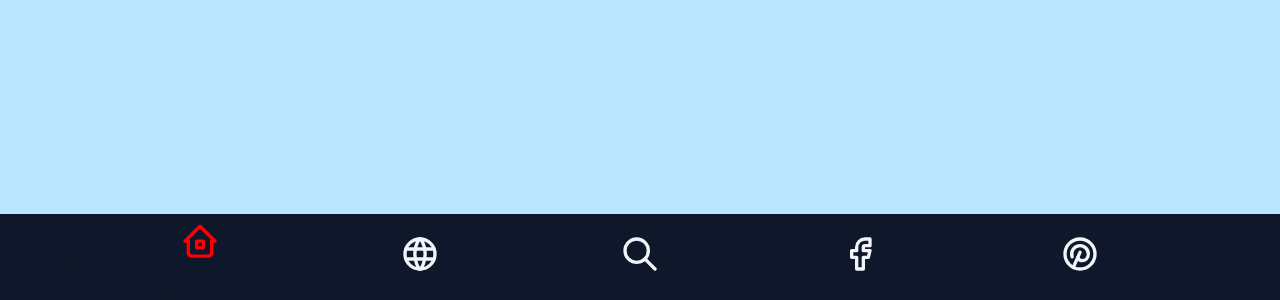
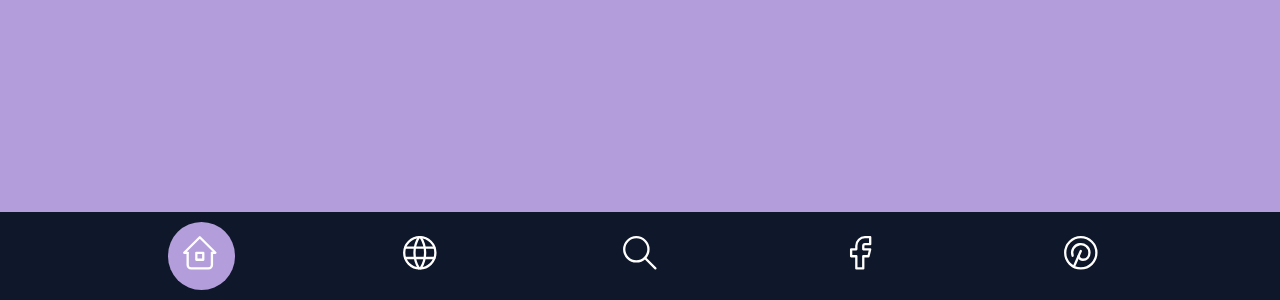
Before and after one commit to captainkapnap/kapericom, a Next.js app: page /portfolio/components/fluid-navbar in a window 1280 px wide. Shown: the part 500-800 px from the top of the page. Built offline with nearby package versions, Linux system fonts and the light colour scheme.

Commit message:
fluid nav bar.. .testing production environemnt since dev enviro could affect animations apparently?

```diff
--- a/src/pages/portfolio/components/fluid-navbar.tsx
+++ b/src/pages/portfolio/components/fluid-navbar.tsx
@@ -3,14 +3,13 @@ import type { RefObject } from 'react';
 import IcT from "~/pages/components/icons";
 import { MouseEvent } from "react";
 
-type CustomCSSProperties = React.CSSProperties & { '--fnb-bgColorItem'?: string };
 
 const fnbItems = [
-    {icon: <IcT icons="home" classNameCustom="w-10 h-10"/>, id: 0, color: '#b39ddb'},
-    {icon: <IcT icons="world" classNameCustom="w-10 h-10" />, id: 1, color: '#80deea'},
-    {icon: <IcT icons="search" classNameCustom="w-10 h-10" />, id: 2, color: '#9fa8da'},
-    {icon: <IcT icons="facebook" classNameCustom="w-10 h-10" />, id: 3, color: '#c5e1a5'},
-    {icon: <IcT icons="pinterest" classNameCustom="w-10 h-10" />, id: 4, color: '#b0bec5'},
+    {icon: <IcT icons="home" classNameCustom="w-10 h-10 fnbIcon" />, id: 0, color: '#b39ddb'},
+    {icon: <IcT icons="world" classNameCustom="w-10 h-10 fnbIcon" />, id: 1, color: '#80deea'},
+    {icon: <IcT icons="search" classNameCustom="w-10 h-10 fnbIcon" />, id: 2, color: '#9fa8da'},
+    {icon: <IcT icons="facebook" classNameCustom="w-10 h-10 fnbIcon" />, id: 3, color: '#c5e1a5'},
+    {icon: <IcT icons="pinterest" classNameCustom="w-10 h-10 fnbIcon" />, id: 4, color: '#b0bec5'},
 ]
 
 function ICodeThis() {
@@ -20,20 +19,21 @@ function ICodeThis() {
     const refMenu = useRef<HTMLDivElement | null>(null);
     const refMenuBorder = useRef<HTMLDivElement | null>(null);
 
+    // Use these refs to get position of elements on the screen.
+    // will ultimately need to calculate fnbLeft once a button is clicked.
+    // fnbLeft will be used to move the MenuBorder (camel back shape)
     const fnbMenu = refMenu.current?.getBoundingClientRect();
     const fnbMenuBorder = refMenuBorder.current?.getBoundingClientRect();
-    if (fnbMenu && refMenuBorder.current) {
-        refMenuBorder.current.style.bottom = `${fnbMenu.height - 6}px`;
-    }
+
 
     // ================ HELPERS ================
     function FNBDisplayIcons() {
 
         return (
-            <div className='flex justify-evenly items-center text-slate-100 py-5' id="fnbSVGContainer">
+            <div className='flex justify-evenly items-center text-slate-100 py-5'>
                 {fnbItems.map((fnbItem, idx) => (
-                    <div className='' id="fnvIndividualSVG" key={idx}>
-                        <button className={`${activeButton === idx ? 'fnbActive fnbMoveBorder' : '' } 'fnbItem'`} onClick={(e) => handleFNBButton(parseInt(e.currentTarget.id), e)} id={idx.toString()} style={{ '--fnb-bgColorItem': fnbItem.color } as CustomCSSProperties } ref={buttonRefs.current[idx]} >{fnbItem.icon}</button>
+                    <div className='' key={idx}>
+                        <button className={`${activeButton === idx ? 'fnbActive' : '' } fnbItem `} onClick={(e) => handleFNBButton(parseInt(e.currentTarget.id), e)} id={idx.toString()} ref={buttonRefs.current[idx]} >{fnbItem.icon}</button>
                     </div>
                 ))}
 
@@ -46,35 +46,46 @@ function ICodeThis() {
 
         const fnbActiveBtn = buttonRefs.current[buttonID]?.current?.getBoundingClientRect();
 
-        if (fnbActiveBtn && fnbMenu && fnbMenuBorder && refMenuBorder.current) {
+        if (fnbActiveBtn && fnbMenu && fnbMenuBorder && refMenuBorder.current && fnbItems[buttonID]) {
             const fnbLeft = `${Math.floor(fnbActiveBtn.left - fnbMenu.left - (fnbMenuBorder.width - fnbActiveBtn.width) / 2)}px`;
-            refMenuBorder.current.style.transform = `translateX(${fnbLeft})`;
-            console.log(fnbMenu.height)
-
+            refMenuBorder.current.style.transform = `translate3d(${fnbLeft}, 0, 0)`;
+            // buttonRefs.current[buttonID].current.style.transform = `translateX(${fnbLeft})`;
+            document.documentElement.style.setProperty('--fnb-bgColorItem', fnbItems[buttonID]?.color || '#000000')
+            console.log(buttonRefs.current)
         }
     }
 
 
     // ================ LIFECYCLE ================
     useEffect(() => {
+        document.documentElement.style.setProperty('--fnb-bgColorItem', fnbItems[0]?.color || '#000000')
+
+
         buttonRefs.current = buttonRefs.current.slice(0,fnbItems.length)
         for (let i = buttonRefs.current.length; i < fnbItems.length; i++) {
             buttonRefs.current[i] = createRef();
         }
-        console.log(buttonRefs.current)
     }, [])
-
+    useEffect(() => {
+        if (fnbMenu && refMenuBorder.current) {
+            refMenuBorder.current.style.bottom = `${fnbMenu.height - 6}px`;
+        }
+    }, [activeButton])
 
     // ================ RETURN ================
     return (
       <>
       <div id="toggleDarkDiv" className="dark">
-        <div id="bodyDiv" className="bg-sky-200 flex items-end min-h-[100svh] w-[100dvw] overflow-hidden">
-            <div className='bg-slate-900 w-full' id="fnbContainer" ref={refMenu}>
-                <FNBDisplayIcons />
+        <div id="bodyDiv" className="flex items-end min-h-[100svh] overflow-hidden bodyDivFNB ">
+            <div className='w-full' id="fnbContainer"  ref={refMenu} >
+                <div className='bg-slate-900 w-full relative' id="fnbMenu">
+                    {/* fnbMenu div is used to ensure overflow-hidden works on fnbMenuBorder */}
+                    {/* since fnbMB is position'd absolute.  of-hidden doesn't work on abs w/o a rel parent */}
+                    <FNBDisplayIcons />
+                    <div className='fnbMenuBorder bg-slate-900' ref={refMenuBorder}></div>
+                </div>
             </div>
 
-            <div className='fnbMenuBorder bg-slate-900' ref={refMenuBorder}></div>
 
         </div>
     </div>
@@ -85,6 +96,7 @@ function ICodeThis() {
                 <path  d="M6.7,45.5c5.7,0.1,14.1-0.4,23.3-4c5.7-2.3,9.9-5,18.1-10.5c10.7-7.1,11.8-9.2,20.6-14.3c5-2.9,9.2-5.2,15.2-7
                 c7.1-2.1,13.3-2.3,17.6-2.1c4.2-0.2,10.5,0.1,17.6,2.1c6.1,1.8,10.2,4.1,15.2,7c8.8,5,9.9,7.1,20.6,14.3c8.3,5.5,12.4,8.2,18.1,10.5
                 c9.2,3.6,17.6,4.2,23.3,4H6.7z"/>
+                {/* <path d="M2,98 L5,2 L98,98" /> */}
             </clipPath>
         </svg>
     </div>
--- a/src/styles/app.css
+++ b/src/styles/app.css
@@ -388,35 +388,12 @@ p {
 
 /* Fluid Navbar */
 
-.fnbItem {
-    flex-grow: 1;
-    position: relative;
-    border-radius: 50%;
-    all: unset;
-
+.bodyDivFNB {
+    background-color: var(--fnb-bgColorItem);
+    /* transition: background-color 0.7s */
 }
 
-.fnbItem::before {
-    content: '';
-    z-index: -1;
-    width: 4.2em;
-    height: 4.2em;
-    border-radius: 50%;
-    position: absolute;
-    transform: scale(0);
-    transition: background-color 0.7s, transform 0.7s;
 
-}
-
-.fnbActive {
-    color: red;
-    transform: translate3d(0, -0.8em, 0);
-}
-
-.fnbItem.fnbActive::before {
-    transform: scale(1);
-    background-color: var(--fnb-bgColorItem);
-}
 
 .fnbMenuBorder {
     left: 0;
@@ -426,7 +403,6 @@ p {
     position: absolute;
     clip-path: url(#menu);
     will-change: transform;
-    /* background-color: var(--fnb-bgColorItem); */
     transition: transform 0.7s;
 }
 
@@ -434,3 +410,61 @@ p {
     width: 0;
     height: 0;
 }
+
+.fnbIcon {
+    width: 2.6rem;
+    height: 2.6rem;
+    stroke: white;
+    fill: transparent;
+    stroke-width: 1pt;
+    stroke-miterlimit: 10;
+    stroke-linecap: round;
+    stroke-linejoin: round;
+    stroke-dasharray: 400;
+}
+.fnbItem {
+    display: flex;
+    flex-grow: 1;
+    z-index: 100;
+    position: relative;
+    border-radius: 50%;
+    all: unset;
+    cursor: pointer;
+    align-items: center;
+    justify-content: center;
+    will-change: transform;
+    transition: transform 0.7s;
+}
+
+.fnbItem::before {
+    content: '';
+    z-index: -1;
+    width: 4.2em;
+    height: 4.2em;
+    left: -0.7rem;
+    bottom: -1rem;
+    border-radius: 50%;
+    position: absolute;
+    transform: scale(0);
+    transition: background-color 0.7s, transform 0.4s;
+}
+
+.fnbItem.fnbActive {
+    /* transform: translate3d(0, -0.8rem, 0); */
+    transform: translate3d(0, 0 0);
+}
+
+.fnbItem.fnbActive::before {
+    transform: scale(1);
+    background-color: var(--fnb-bgColorItem);
+}
+.fnbItem.fnbActive .fnbIcon {
+    animation: strok 1.5s reverse;
+}
+
+
+@keyframes strok {
+    100% {
+        stroke-dashoffset: 400;
+    }
+}
```
